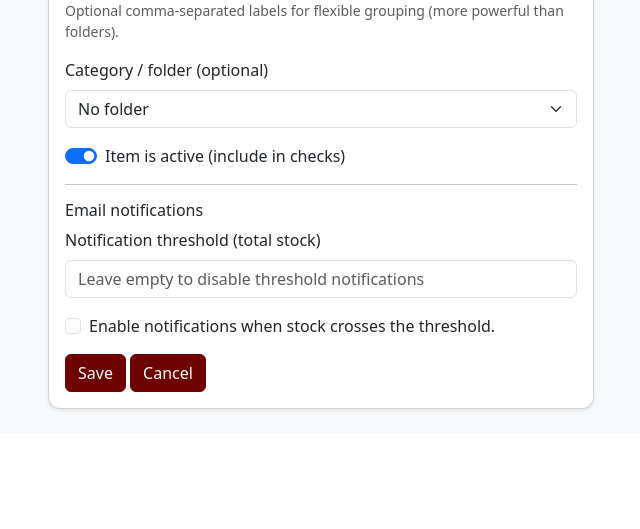
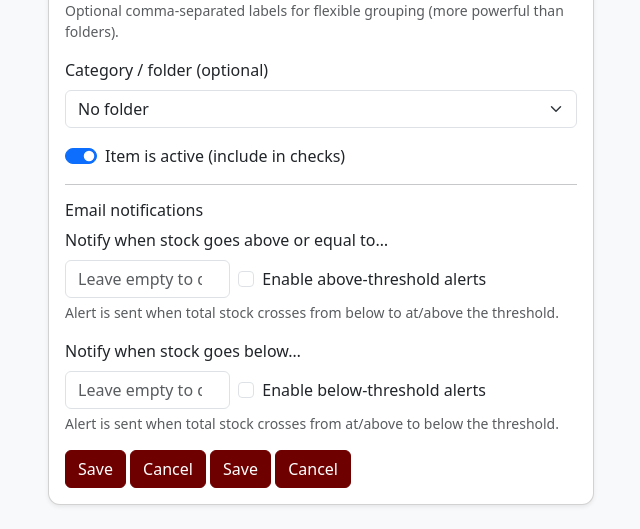
Before and after one commit to apra00/IKEA-stock-dashboard, a Flask app: page /items/add in a window 1280 px wide. Shown: the part 682-1211 px from the top of the page, without its empty margins (319-959 px from the left). Before the commit the page ends 1094 px from the top, so only its background shows below. Run offline with Flask 3, Linux system fonts and the light colour scheme; a user stored in the database is signed in; data that the repository does not hold is empty.

Commit message:
notify bellow backend and fixes

```diff
--- a/app/ikea_service.py
+++ b/app/ikea_service.py
@@ -149,7 +149,7 @@ def _send_threshold_notification(
         subject = f"IKEA stock bellow alert: {item.name} ({item.product_id})"
         body = (
             f"Stock for item '{item.name}' (product {item.product_id}) "
-            f"has went bellow {item.notify_threshold} and now is at {total_stock}.\n\n"
+            f"has went bellow {item.notify_bellow_threshold} and now is at {total_stock}.\n\n"
             f"Owner: {item.user.username if item.user else 'Unknown'}\n"
             f"Folder: {item.folder.name if item.folder else 'None'}\n"
             f"Country: {item.country_code}\n"
@@ -234,7 +234,7 @@ def check_item(item: Item):
         now_bellow = total_stock < item.notify_bellow_threshold
         if was_above and now_bellow:
             _send_threshold_notification(item, total_stock, prob_str, timestamp, 'bellow')
-            item.last_notified_at = timestamp
+            item.last_notified_bellow_at = timestamp
 
     db.session.commit()
     return True, None
--- a/app/templates/items/form.html
+++ b/app/templates/items/form.html
@@ -110,23 +110,67 @@
           <hr class="my-3">
 
           <h6 class="mb-2">Email notifications</h6>
+
           <div class="mb-3">
-            <label class="form-label">Notification threshold (total stock)</label>
+            <label class="form-label">Notify when stock goes above or equal to…</label>
+            <div class="row g-2 align-items-center">
+              <div class="col-6 col-md-4">
                 <input name="notify_threshold"
                        type="number"
                        min="0"
                        class="form-control"
                        value="{{ item.notify_threshold if item and item.notify_threshold is not none else '' }}"
-                   placeholder="Leave empty to disable threshold notifications">
+                       placeholder="Leave empty to disable &quot;above&quot; notifications">
+              </div>
+              <div class="col-auto">
+                <div class="form-check mb-0">
+                  <input class="form-check-input"
+                         type="checkbox"
+                         id="notify_enabled"
+                         name="notify_enabled"
+                         {% if item and item.notify_enabled %}checked{% endif %}>
+                  <label class="form-check-label" for="notify_enabled">
+                    Enable above-threshold alerts
+                  </label>
+                </div>
+              </div>
+            </div>
+            <div class="form-text">
+              Alert is sent when total stock crosses from below to at/above the threshold.
+            </div>
           </div>
 
-          <div class="form-check mb-3">
-            <input class="form-check-input" type="checkbox" id="notify_enabled" name="notify_enabled"
-                   {% if item and item.notify_enabled %}checked{% endif %}>
-            <label class="form-check-label" for="notify_enabled">
-              Enable notifications when stock crosses the threshold.
+          <div class="mb-3">
+            <label class="form-label">Notify when stock goes below…</label>
+            <div class="row g-2 align-items-center">
+              <div class="col-6 col-md-4">
+                <input name="notify_bellow_threshold"
+                       type="number"
+                       min="0"
+                       class="form-control"
+                       value="{{ item.notify_bellow_threshold if item and item.notify_bellow_threshold is not none else '' }}"
+                       placeholder="Leave empty to disable &quot;below&quot; notifications">
+              </div>
+              <div class="col-auto">
+                <div class="form-check mb-0">
+                  <input class="form-check-input"
+                         type="checkbox"
+                         id="notify_bellow_enabled"
+                         name="notify_bellow_enabled"
+                         {% if item and item.notify_bellow_enabled %}checked{% endif %}>
+                  <label class="form-check-label" for="notify_bellow_enabled">
+                    Enable below-threshold alerts
                   </label>
                 </div>
+              </div>
+            </div>
+            <div class="form-text">
+              Alert is sent when total stock crosses from at/above to below the threshold.
+            </div>
+          </div>
+
+          <button class="btn btn-primary" type="submit">Save</button>
+          <a class="btn btn-secondary" href="{{ url_for('items.list_items') }}">Cancel</a>
 
           <button class="btn btn-primary" type="submit">Save</button>
           <a class="btn btn-secondary" href="{{ url_for('items.list_items') }}">Cancel</a>
--- a/app/templates/items/import_preview.html
+++ b/app/templates/items/import_preview.html
@@ -51,6 +51,8 @@
         {{ col_select("map_is_active", false, "true/false/1/0") }}
         {{ col_select("map_notify_enabled", false, "true/false/1/0 (map OR set default below)") }}
         {{ col_select("map_notify_threshold", false, "Number, total stock threshold (map OR set default below)") }}
+        {{ col_select("map_notify_bellow_enabled", false, "true/false/1/0 (map OR set default below)") }}
+        {{ col_select("map_notify_bellow_threshold", false, "Number, total stock threshold for below alerts (optional)") }}
       </div>
 
       <hr class="my-4">
```
Also changed, not shown: app/templates/dashboard/index.html (+5 -3 lines), app/templates/items/bulk_edit.html (+38 -6 lines), app/templates/items/detail.html (+10 -3 lines), app/templates/items/list.html (+17 -3 lines). Lines whose indentation alone changed are shown as unchanged.
